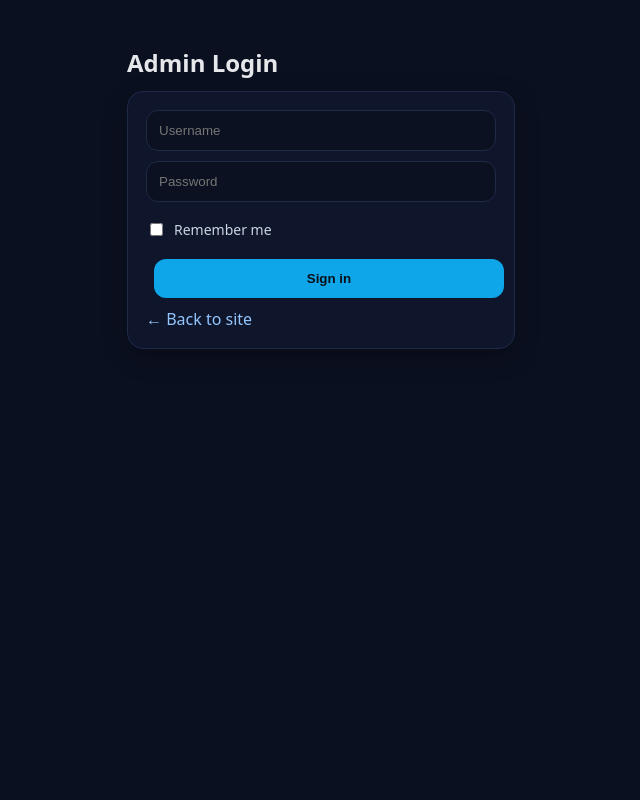
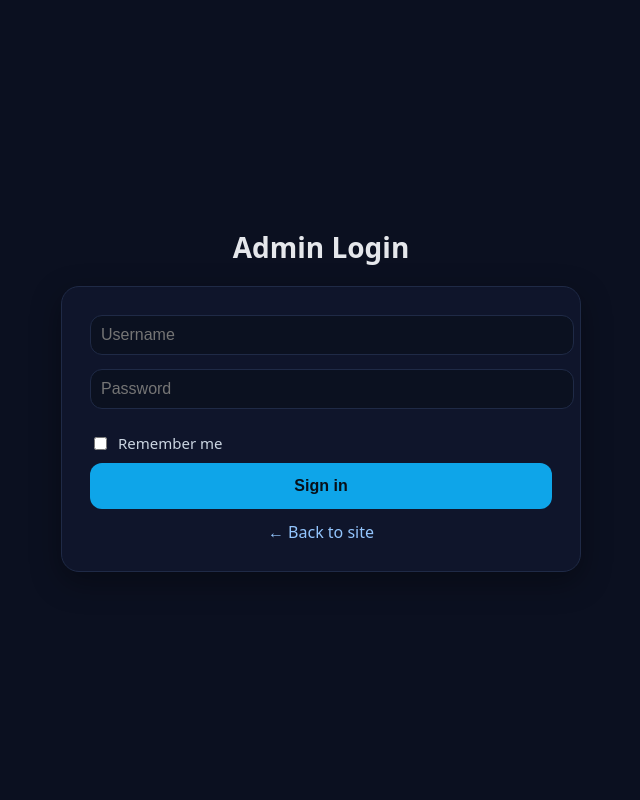
Before and after one commit to Adit-Mugdha-das/portfolio_2107118, a PHP site: page /login.php in a window 1280 px wide. Shown: the whole page, without its empty margins (319-959 px from the left). Run offline with PHP 8.4, Linux system fonts and the light colour scheme.

Commit message:
final update

```diff
--- a/login.php
+++ b/login.php
@@ -5,10 +5,9 @@ if (session_status() === PHP_SESSION_NONE) session_start();
 $error = '';
 $redirect = $_GET['redirect'] ?? 'admin_projects.php';
 
-// === Handle "Forget saved username" action early (before any output) ===
+// === Handle "Forget saved username" action early ===
 if (!empty($_POST['forget_user'])) {
   setcookie('remember_user', '', time() - 3600, '/', '', isset($_SERVER['HTTPS']), true);
-  // After clearing, reload the page so the form no longer shows the saved user
   header('Location: login.php');
   exit;
 }
@@ -19,7 +18,7 @@ $savedUser = $_COOKIE['remember_user'] ?? '';
 if ($_SERVER['REQUEST_METHOD'] === 'POST' && empty($_POST['forget_user'])) {
   $username = trim($_POST['username'] ?? '');
   $password = $_POST['password'] ?? '';
-  $remember = !empty($_POST['remember']); // checkbox
+  $remember = !empty($_POST['remember']);
 
   if ($username && $password) {
     $stmt = $conn->prepare('SELECT id, password_hash FROM admins WHERE username=?');
@@ -30,7 +29,6 @@ if ($_SERVER['REQUEST_METHOD'] === 'POST' && empty($_POST['forget_user'])) {
     if ($res && password_verify($password, $res['password_hash'])) {
       $_SESSION['admin_id'] = (int)$res['id'];
 
-      // --- handle cookie (1 day) ---
       if ($remember) {
         setcookie(
           'remember_user',
@@ -38,11 +36,10 @@ if ($_SERVER['REQUEST_METHOD'] === 'POST' && empty($_POST['forget_user'])) {
           time() + 86400, // 1 day
           '/',
           '',
-          isset($_SERVER['HTTPS']), // secure if HTTPS
-          true // httponly
+          isset($_SERVER['HTTPS']),
+          true
         );
       } else {
-        // If unchecked, remove any existing cookie
         setcookie('remember_user', '', time() - 3600, '/', '', isset($_SERVER['HTTPS']), true);
       }
 
@@ -63,23 +60,89 @@ if ($_SERVER['REQUEST_METHOD'] === 'POST' && empty($_POST['forget_user'])) {
   <meta name="viewport" content="width=device-width, initial-scale=1" />
 
   <title>Admin Login</title>
-  <link rel="stylesheet" href="assets/css/style.css" />
   <style>
-    body.is-dark{background:#0b1020;color:#e5e7eb}
-    .wrap{max-width:420px;margin:46px auto;padding:0 16px}
-    .card{background:#0f152b;border:1px solid #1f2a46;border-radius:16px;box-shadow:0 8px 24px rgba(0,0,0,.25);padding:18px}
-    .input{width:100%;padding:12px;background:#0b1120;color:#e5e7eb;border:1px solid #1f2a46;border-radius:12px;margin-bottom:10px}
-    .btn{width:100%;padding:12px 14px;border:0;border-radius:12px;background:#0ea5e9;color:#081019;font-weight:700;cursor:pointer}
-    .btn-danger{background:#7f1d1d;color:#fff}
-    .error{margin-bottom:12px;padding:10px;border-radius:10px;background:#3b1a1a;border:1px solid #7f1d1d;color:#fecaca}
-    a{color:#93c5fd;text-decoration:none}
-    label{display:flex;align-items:center;gap:8px;margin:8px 0;font-size:14px;color:#cbd5e1}
+    body.is-dark {
+      background:#0b1020;
+      color:#e5e7eb;
+      margin:0;
+      min-height:100vh;
+      display:flex;
+      align-items:center;
+      justify-content:center;
+      font-family: system-ui, Arial, sans-serif;
+    }
+    .wrap {
+      max-width:520px;   /* bigger width */
+      width:100%;
+      padding:0 20px;
+    }
+    .card {
+      background:#0f152b;
+      border:1px solid #1f2a46;
+      border-radius:18px;
+      box-shadow:0 10px 30px rgba(0,0,0,.35);
+      padding:28px;       /* bigger padding */
+    }
+    h2 {
+      margin:0 0 20px;
+      text-align:center;
+      font-size:28px;
+    }
+    .input {
+      width:100%;
+      padding:10px;       /* bigger input */
+      font-size:16px;
+      background:#0b1120;
+      color:#e5e7eb;
+      border:1px solid #1f2a46;
+      border-radius:12px;
+      margin-bottom:14px;
+    }
+    .btn {
+      width:100%;
+      padding:14px 16px;   /* bigger button */
+      font-size:16px;
+      border:0;
+      border-radius:12px;
+      background:#0ea5e9;
+      color:#081019;
+      font-weight:700;
+      cursor:pointer;
+    }
+    .btn-danger {
+      background:#7f1d1d;
+      color:#fff;
+    }
+    .error {
+      margin-bottom:14px;
+      padding:12px;
+      border-radius:10px;
+      background:#3b1a1a;
+      border:1px solid #7f1d1d;
+      color:#fecaca;
+      text-align:center;
+      font-size:15px;
+    }
+    a {
+      color:#93c5fd;
+      text-decoration:none;
+    }
+    label {
+      display:flex;
+      align-items:center;
+      gap:8px;
+      margin:10px 0;
+      font-size:15px;
+      color:#cbd5e1;
+    }
   </style>
 </head>
 <body class="is-dark">
   <div class="wrap">
-    <h2 style="margin:0 0 12px">Admin Login</h2>
-    <?php if($error): ?><div class="error"><?= htmlspecialchars($error) ?></div><?php endif; ?>
+    <h2>Admin Login</h2>
+    <?php if($error): ?>
+      <div class="error"><?= htmlspecialchars($error) ?></div>
+    <?php endif; ?>
     <div class="card">
       <form method="post">
         <input class="input" type="text" name="username" placeholder="Username"
@@ -90,13 +153,15 @@ if ($_SERVER['REQUEST_METHOD'] === 'POST' && empty($_POST['forget_user'])) {
       </form>
 
       <?php if (!empty($_COOKIE['remember_user'])): ?>
-        <form method="post" style="margin-top:8px;">
+        <form method="post" style="margin-top:10px;">
           <input type="hidden" name="forget_user" value="1">
           <button type="submit" class="btn btn-danger">Forget saved username</button>
         </form>
       <?php endif; ?>
 
-      <div style="margin-top:10px"><a href="homepage.php">&larr; Back to site</a></div>
+      <div style="margin-top:12px; text-align:center;">
+        <a href="homepage.php">&larr; Back to site</a>
+      </div>
     </div>
   </div>
 </body>
```
Also changed, not shown: css/style.css (line endings or trailing spaces).
